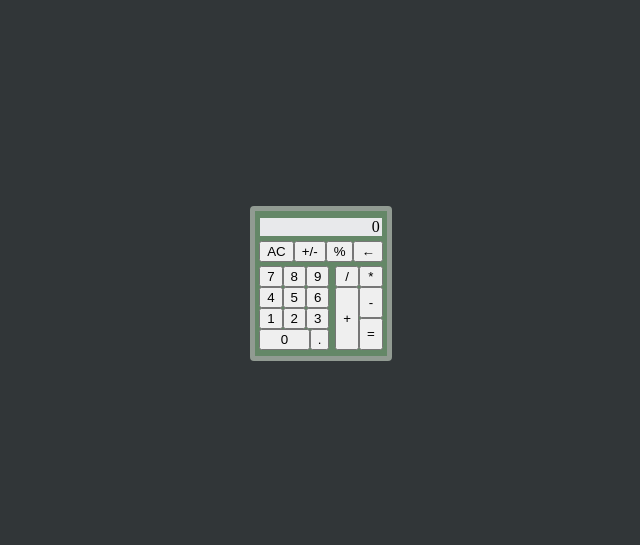
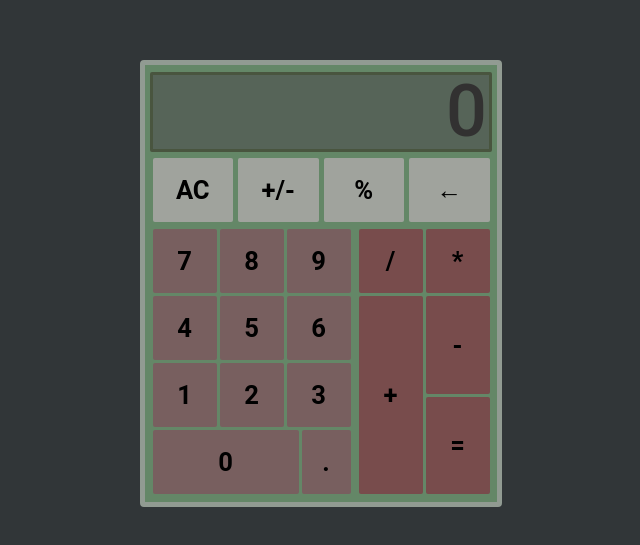
Before and after one commit to srj-17/calculator, a plain HTML site: page index.html in a window 1280 px wide. Shown: the part 125-670 px from the top of the page, without its empty margins (319-959 px from the left). Drawn offline with Linux system fonts and the light colour scheme.

Commit message:
Change color and fonts to be more appealing

```diff
--- a/style.css
+++ b/style.css
@@ -1,5 +1,7 @@
 * {
     box-sizing: border-box;
+    font-family: Roboto, Arial, Calibri;
+    font-weight: 500;
 }
 
 body {
@@ -25,14 +27,19 @@ body {
     justify-content: end;
     align-items: center;
     padding: 0px 2px;
-    background-color: #E8E9EB;
-    color: black;
+    background-color: #566458;
+    color: rgb(50, 49, 49);
     margin: 3px;
+    border: rgb(73, 85, 63) solid 3px;
+    border-radius: 2px;
+    height: 10vh;
+    font-size: 9vh;
 }
 
 .key-container {
     display: flex;
     flex-direction: column;
+    padding: 0px 2px;
 }
 
 .row {
@@ -40,6 +47,18 @@ body {
     justify-content: space-between;
     padding: 2px;
     margin: 0px;
+}
+
+.row-one {
+    gap: 2px;
+}
+
+.row-one button{
+    flex-basis: 100%;
+}
+
+.row-two {
+    gap: 5px;
 }
 
 .row-two .right-column {
@@ -68,3 +87,25 @@ body {
 .sub-row-three button[value="0"] {
     flex-basis: 100%;
 }
+
+button {
+    border: 0px;
+    border-radius: 2px;
+    margin: 1.5px;
+    width: 5vw;
+    height: 5vw;
+    font-size: 2vw;
+    font-weight: bold;
+}
+
+.row-one button {
+    background-color: rgb(160, 163, 157);
+}
+
+.row-two .left-column button {
+    background-color: rgb(120, 95, 95);
+}
+
+.row-two .right-column button {
+    background-color: rgb(120, 76, 76);
+}
```
